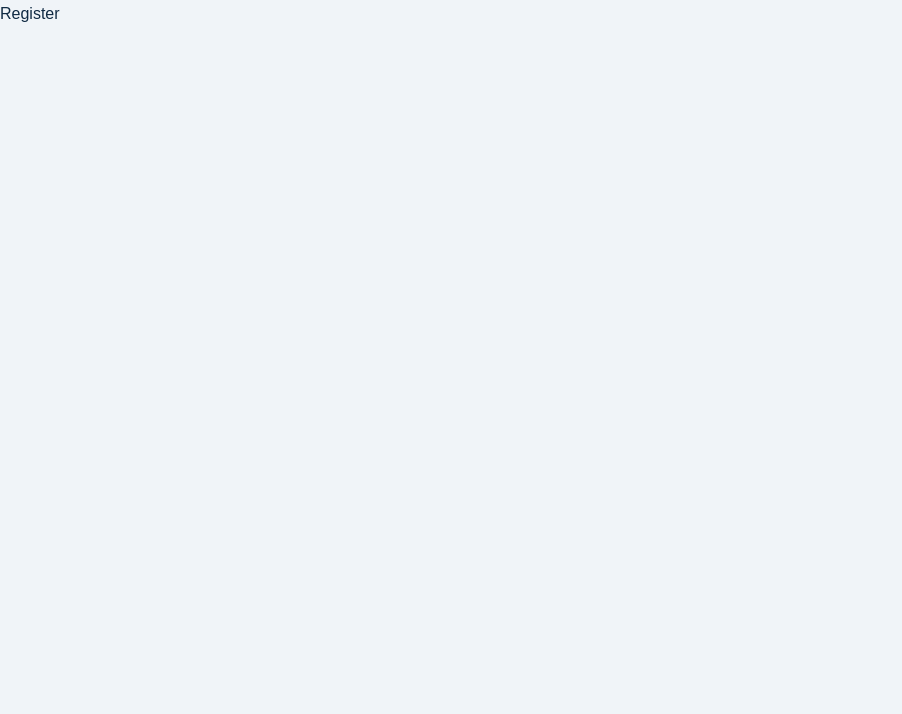
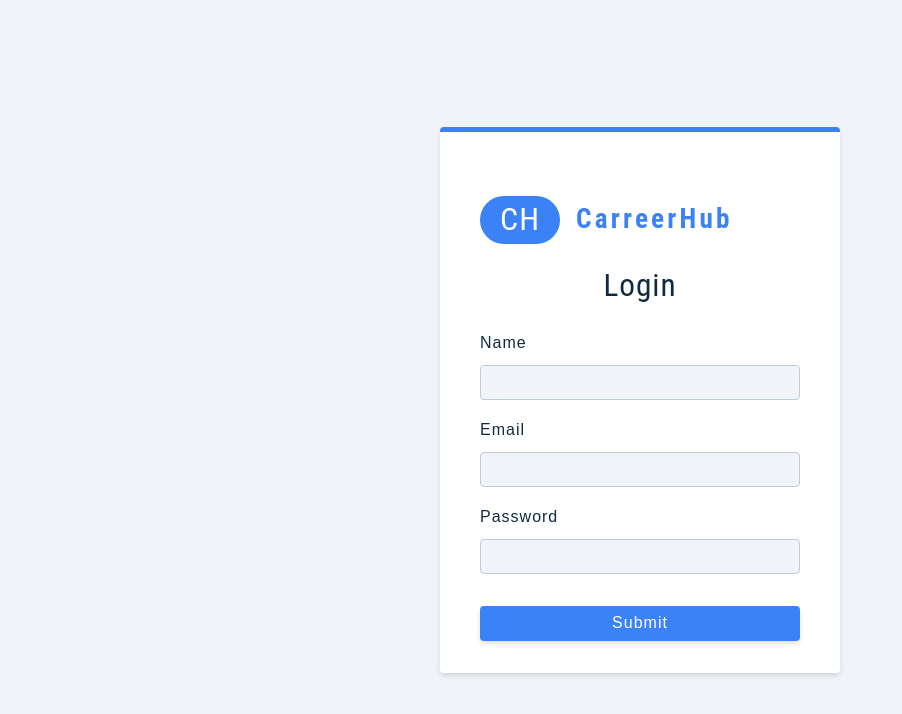
Before and after one commit to mdcodelab/CarreerHub-react-redux-frontend-app, a React (Create React App) app: page /register in a window 1280 px wide. Shown: the top 714 px of the page, without its empty margins (0-902 px from the left). Built offline with nearby package versions, Linux system fonts and the light colour scheme.

Commit message:
Register setup

```diff
--- a/src/App.js
+++ b/src/App.js
@@ -3,7 +3,7 @@ import {BrowserRouter as Router, Route, Routes} from "react-router-dom";
 //pages
 import Dashboard from "./pages/Dashboard";
 import Landing from "./pages/Landing";
-import Register from "./pages/register";
+import Register from "./pages/Register";
 import Error from "./pages/Error";
 
 function App() {
--- a/src/components/Logo.js
+++ b/src/components/Logo.js
@@ -1,22 +1,42 @@
 import React from 'react';
-import logo from ".././assets/images/logo.png";
 import styled from "styled-components";
 
-
-function Logo() {
+function Logobis() {
   return (
     <Wrapper>
-        <img src={logo} alt="CareerHub " className="logo"></img>
+        <h1 className="title" style={{color: "white", background: "var(--primary-500"}}>CH</h1>
+        <h2>CarreerHub</h2>
+
     </Wrapper>
-    )
+  );
 }
 
 const Wrapper = styled.main `
-img {
-    margin-right: 0.5rem;
-    width: 3rem;
+margin-top: 2rem;
+display: flex;
+align-items: center;
+h1.title {
+    color: white;
+    background: var(--primary-500);
+    border-radius: 3rem;
+    width: 5rem;
     height: 3rem;
+    display: flex;
+    align-items: center;
+    justify-content: center;
+    font-size: 2rem;
 }
-`;
+h2 {
+color: var(--primary-500);
+margin-left: 1rem;
+font-size: 1.7rem;
+font-weight: 700;
+letter-spacing: 0.2rem;
 
-export default Logo;
+
+}
+
+
+`
+
+export default Logobis;
--- a/src/index.css
+++ b/src/index.css
@@ -158,6 +158,9 @@ ul {
   text-transform: capitalize;
   display: inline-block;
 }
+.btn a {
+  color: var(--white);
+}
 .btn:hover {
   background: var(--primary-700);
   box-shadow: var(--shadow-3);
@@ -177,6 +180,7 @@ ul {
   font-size: 1.25rem;
   padding: 0.5rem 1.25rem;
 }
+
 .btn-danger {
   background: var(--red-light);
   color: var(--red-dark);
--- a/src/pages/Landing.js
+++ b/src/pages/Landing.js
@@ -9,10 +9,7 @@ function Landing() {
   return (
     <Wrapper>
       <nav>
-            <article>
-            <Logo></Logo>
-            <span className="logo">CareerHub</span>
-            </article>
+            <Logo className="logo"></Logo>
       </nav>
       <div className="container page">
       {/* info*/}
@@ -21,7 +18,7 @@ function Landing() {
         <p>Welcome to CareerHub, the go-to platform for job seekers and employers! Browse through our job
         postings, create your profile and apply for your
         dream job today. Employers, post your job openings and find your next star employee.</p>
-        <button className="btn btn-hero"><Link to="/register">Login/Register</Link></button>
+        <button className="btn btn-hero landing"><Link to="/register">Login/Register</Link></button>
         </div>
         <img src={main} alt="job hunt" className="img main-img"></img>
       </div>
@@ -30,6 +27,9 @@ function Landing() {
 }
 
 const Wrapper = styled.main `
+nav .logo {
+
+}
 nav {
     width: var(--fluid-width);
     max-width: var(--max-width);
@@ -37,7 +37,9 @@ nav {
     height: var(--nav-height);
     display: flex;
     align-items: center;
-} article {
+    padding-top: 2rem;
+}
+article {
     width: max-content;
     height: 100%;
     display: flex;
@@ -84,7 +86,16 @@ p {
         display: block;
     }
 }
+@media (max-width: 400px) {
+    .logo {
+        width: 15rem;
+        height: 8rem;
+    }
+    h1 {
+        font-size: 2rem;
+    }
+}
+`
 
-`;
 
 export default Landing;
--- a/src/pages/register.js
+++ b/src/pages/register.js
@@ -1,11 +1,94 @@
 import React from 'react';
+import Logo from "../components/Logo"
+import styled from "styled-components";
+import {useSelector} from "react-redux";
 
-function register() {
+
+const initialState = {
+name: "",
+email: "",
+password: "",
+isMember: true
+}
+
+
+
+function Register() {
+    const [values, setValues]=React.useState(initialState);
+
+    function onChange (e) {
+        console.log(e.target.value);
+    }
+
+    function onSubmit (e) {
+        e.preventDefault();
+        console.log("submitted");
+    }
+
+
   return (
-    <div>
-      Register
-    </div>
+    <Wrapper className="full-page">
+        <form className='form' onSubmit={onSubmit}>
+        <Logo style={{background: "red"}}></Logo>
+        <h3>Login</h3>
+
+        {/* name field */}
+        <div className='form-row'>
+          <label htmlFor='name' className="form-label">Name</label>
+
+          <input type='text'name='name' value={values.name} className='form-input' onChange={onChange}/>
+        </div>
+
+         {/* email field */}
+         <div className='form-row'>
+          <label htmlFor='email' className='form-label'>Email</label>
+
+          <input type='email'name='email' className='form-input'/>
+        </div>
+
+        {/* password field */}
+        <div className='form-row'>
+          <label htmlFor='password' className='form-label'>Password</label>
+
+          <input type='password' name='password' className='form-input'/>
+        </div>
+
+        <button type='submit' className='btn btn-block'>Submit</button>
+      </form>
+    </Wrapper>
   );
 }
 
-export default register;
+const Wrapper = styled.section`
+  display: grid;
+  align-items: center;
+
+  .logo {
+    margin-top: -5rem;
+    border: 2px solid red;
+  }
+  .form {
+    max-width: 400px;
+    border-top: 5px solid var(--primary-500);
+  }
+
+  h3 {
+    text-align: center;
+  }
+  p {
+    margin: 0;
+    margin-top: 1rem;
+    text-align: center;
+  }
+  .btn {
+    margin-top: 1rem;
+  }
+  .member-btn {
+    background: transparent;
+    border: transparent;
+    color: var(--primary-500);
+    cursor: pointer;
+    letter-spacing: var(--letterSpacing);
+  }`
+
+export default Register;
```
Also changed, not shown: src/assets/images/logo.svg (added), 1 other file (tests, documents, lock files or other folders).
